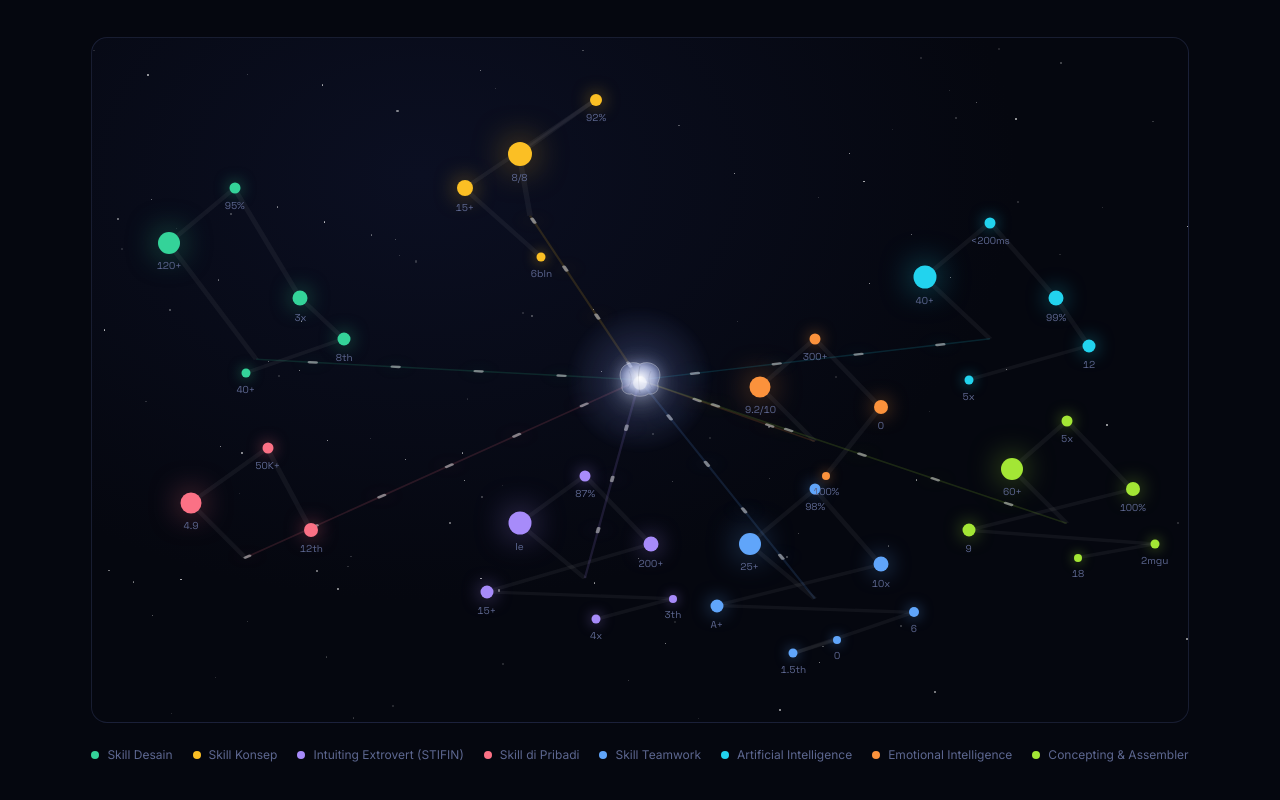
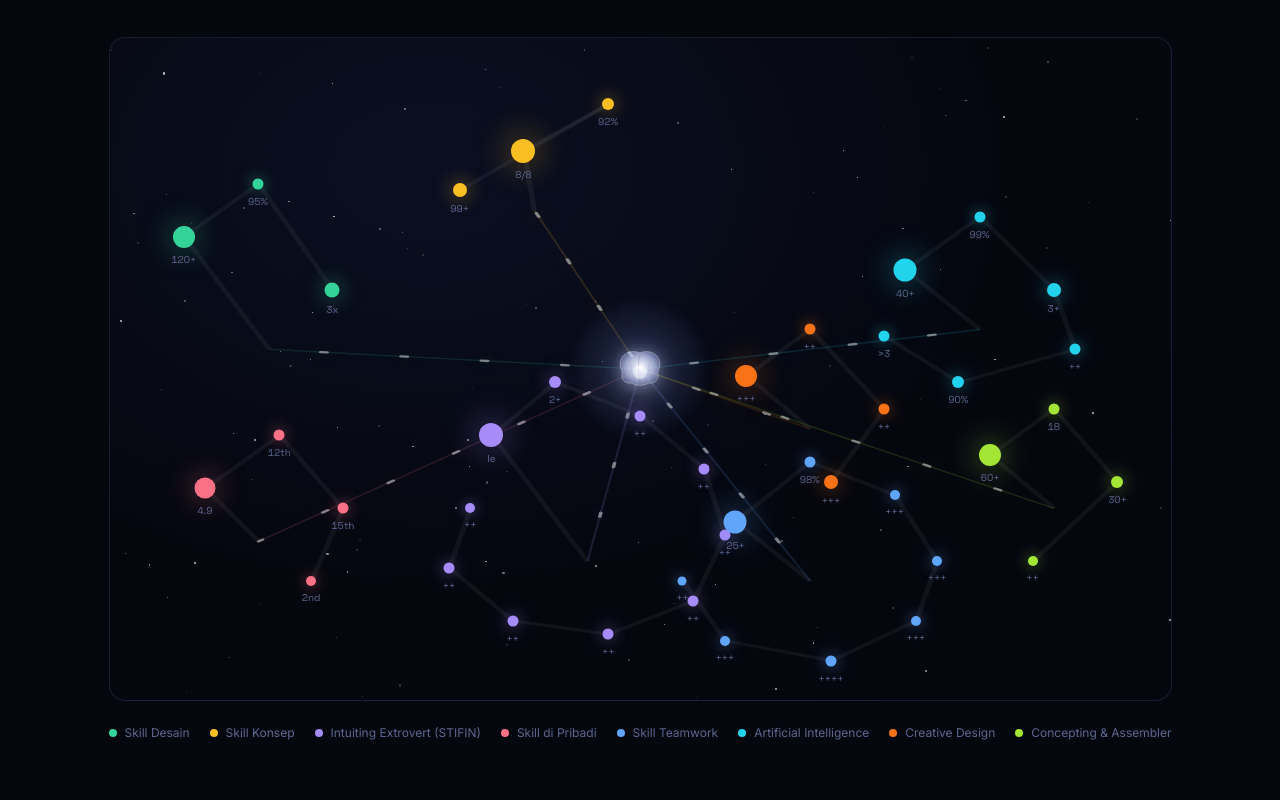
Before and after one commit to theartivator/cv-ihsanuddin, a React (Vite) app: page / in a window 1280 px wide. Shown: the part 1028-1828 px from the top of the page. Built offline with nearby package versions, Linux system fonts and the light colour scheme.

Commit message:
content: update ImpactProof metrics with real data from CV template

```diff
--- a/src/components/ImpactProof.jsx
+++ b/src/components/ImpactProof.jsx
@@ -6,80 +6,82 @@ const clusters = [
     id: "design", label: "Skill Desain", hex: "#34d399", anchor: { x: 15, y: 47 },
     nodes: [
       { dx: -8, dy: -17, size: 22, value: "120+", desc: "Proyek desain yang selesai dan dikirim ke klien." },
-      { dx: -2, dy: -25, size: 11, value: "95%", desc: "Desain disetujui pada iterasi pertama." },
-      { dx: 4, dy: -9, size: 15, value: "3x", desc: "Lebih cepat dari brief ke mockup final." },
-      { dx: 8, dy: -3, size: 13, value: "8th", desc: "Pengalaman merancang produk digital." },
-      { dx: -1, dy: 2, size: 9, value: "40+", desc: "Design system dan komponen library dibangun." },
+      { dx: -1, dy: -25, size: 11, value: "95%", desc: "Desain disetujui pada iterasi pertama." },
+      { dx: 6, dy: -9, size: 15, value: "3x", desc: "Lebih cepat dari brief ke mockup final." },
     ],
   },
   {
     id: "konsep", label: "Skill Konsep", hex: "#fbbf24", anchor: { x: 40, y: 26 },
     nodes: [
       { dx: -1, dy: -9, size: 24, value: "8/8", desc: "Konsep tervalidasi lewat riset sebelum eksekusi." },
-      { dx: 6, dy: -17, size: 12, value: "92%", desc: "Kesesuaian hasil akhir dengan ide awal." },
-      { dx: -6, dy: -4, size: 16, value: "15+", desc: "Kerangka berpikir (framework) yang disusun." },
-      { dx: 1, dy: 6, size: 9, value: "6bln", desc: "Rata-rata konsep tetap relevan tanpa revisi besar." },
+      { dx: 7, dy: -16, size: 12, value: "92%", desc: "Kesesuaian hasil akhir dengan ide awal." },
+      { dx: -7, dy: -3, size: 14, value: "99+", desc: "Mind mapping melihat masalah yang harus diselesaikan." },
     ],
   },
   {
     id: "intuit", label: "Intuiting Extrovert (STIFIN)", hex: "#a78bfa", anchor: { x: 45, y: 79 },
     nodes: [
-      { dx: -6, dy: -8, size: 23, value: "Ie", desc: "Tipe mesin kecerdasan hasil tes STIFIN." },
-      { dx: 0, dy: -15, size: 11, value: "87%", desc: "Akurasi membaca karakter dan potensi tim." },
-      { dx: 6, dy: -5, size: 15, value: "200+", desc: "Individu yang telah dipetakan potensinya." },
-      { dx: -9, dy: 2, size: 13, value: "15+", desc: "Kombinasi tipe kepribadian yang dipetakan." },
-      { dx: 8, dy: 3, size: 8, value: "3th", desc: "Rutin memperbarui pemetaan potensi tim tiap tahun." },
-      { dx: 1, dy: 6, size: 9, value: "4x", desc: "Kecepatan mengambil keputusan intuitif." },
+      { dx: -9, dy: -19, size: 24, value: "Ie", desc: "Tipe mesin kecerdasan hasil tes STIFIN." },
+      { dx: -3, dy: -27, size: 12, value: "2+", desc: "Individu yang telah dipetakan potensinya." },
+      { dx: 5, dy: -22, size: 11, value: "++", desc: "Reformer" },
+      { dx: 11, dy: -14, size: 11, value: "++", desc: "Quality" },
+      { dx: 13, dy: -4, size: 11, value: "++", desc: "Assembler" },
+      { dx: 10, dy: 6, size: 11, value: "++", desc: "Innovation" },
+      { dx: 2, dy: 11, size: 11, value: "++", desc: "Forecaster" },
+      { dx: -7, dy: 9, size: 11, value: "++", desc: "Solver" },
+      { dx: -13, dy: 1, size: 11, value: "++", desc: "Genuine" },
+      { dx: -11, dy: -8, size: 10, value: "++", desc: "Benchmarker" },
     ],
   },
   {
     id: "pribadi", label: "Skill di Pribadi", hex: "#fb7185", anchor: { x: 14, y: 76 },
     nodes: [
       { dx: -5, dy: -8, size: 21, value: "4.9", desc: "Rating personal branding dari rekan & klien." },
-      { dx: 2, dy: -16, size: 11, value: "50K+", desc: "Jangkauan total konten dan portofolio personal." },
-      { dx: 6, dy: -4, size: 14, value: "12th", desc: "Konsistensi jejak rekam personal." },
+      { dx: 2, dy: -16, size: 11, value: "12th", desc: "Konsistensi jejak rekam personal." },
+      { dx: 8, dy: -5, size: 11, value: "15th", desc: "As Graphic designer" },
+      { dx: 5, dy: 6, size: 10, value: "2nd", desc: "Month Deep Dive AI" },
     ],
   },
   {
     id: "team", label: "Skill Teamwork", hex: "#60a5fa", anchor: { x: 66, y: 82 },
     nodes: [
-      { dx: -6, dy: -8, size: 22, value: "25+", desc: "Tim lintas fungsi yang pernah dipimpin/didampingi." },
-      { dx: 0, dy: -16, size: 11, value: "98%", desc: "Tingkat retensi anggota dalam tim yang sama." },
-      { dx: 6, dy: -5, size: 15, value: "10x", desc: "Proyek kolaborasi selesai tepat waktu." },
-      { dx: -9, dy: 1, size: 13, value: "A+", desc: "Predikat kolaborasi dari review 360°." },
-      { dx: 9, dy: 2, size: 10, value: "6", desc: "Departemen berbeda yang pernah diajak kerja sama." },
-      { dx: -2, dy: 8, size: 9, value: "1.5th", desc: "Rata-rata masa kerja sama dengan tiap tim." },
-      { dx: 2, dy: 6, size: 8, value: "0", desc: "Konflik tim yang dibiarkan tak terselesaikan." },
+      { dx: -7, dy: -9, size: 23, value: "25+", desc: "Tim lintas fungsi yang pernah dipimpin/didampingi." },
+      { dx: 0, dy: -18, size: 11, value: "98%", desc: "Tingkat retensi anggota dalam tim yang sama." },
+      { dx: 8, dy: -13, size: 10, value: "+++", desc: "Responsible" },
+      { dx: 12, dy: -3, size: 10, value: "+++", desc: "Listener" },
+      { dx: 10, dy: 6, size: 10, value: "+++", desc: "Management Conflict" },
+      { dx: 2, dy: 12, size: 11, value: "++++", desc: "Problem Solver" },
+      { dx: -8, dy: 9, size: 10, value: "+++", desc: "Agile" },
+      { dx: -12, dy: 0, size: 9, value: "++", desc: "Adaptive" },
     ],
   },
   {
     id: "ai", label: "Artificial Intelligence", hex: "#22d3ee", anchor: { x: 82, y: 44 },
     nodes: [
-      { dx: -6, dy: -9, size: 23, value: "40+", desc: "Tools/alur kerja berbasis AI yang dibangun." },
-      { dx: 0, dy: -17, size: 11, value: "<200ms", desc: "Rata-rata waktu respons sistem AI." },
-      { dx: 6, dy: -6, size: 15, value: "99%", desc: "Akurasi proses yang diotomasi." },
-      { dx: 9, dy: 1, size: 13, value: "12", desc: "Model/API berbeda yang telah diintegrasikan." },
-      { dx: -2, dy: 6, size: 9, value: "5x", desc: "Peningkatan efisiensi kerja setelah AI diterapkan." },
+      { dx: -7, dy: -9, size: 23, value: "40+", desc: "Tools/alur kerja berbasis AI yang dibangun." },
+      { dx: 0, dy: -17, size: 11, value: "99%", desc: "Akurasi proses yang diotomasi." },
+      { dx: 7, dy: -6, size: 14, value: "3+", desc: "User Artificial Intelligence LLM" },
+      { dx: 9, dy: 3, size: 11, value: "++", desc: "N8N Automation Workflow" },
+      { dx: -2, dy: 8, size: 12, value: "90%", desc: "Menuju Automasi System Kerja" },
+      { dx: -9, dy: 1, size: 11, value: ">3", desc: "Build AI Agent dengan Hermes" },
     ],
   },
   {
-    id: "eq", label: "Emotional Intelligence", hex: "#fb923c", anchor: { x: 66, y: 59 },
+    id: "creative", label: "Creative Design", hex: "#f97316", anchor: { x: 66, y: 59 },
     nodes: [
-      { dx: -5, dy: -8, size: 21, value: "9.2/10", desc: "Skor kecerdasan emosional dari asesmen tim." },
-      { dx: 0, dy: -15, size: 11, value: "300+", desc: "Sesi mediasi & mentoring yang difasilitasi." },
-      { dx: 6, dy: -5, size: 14, value: "0", desc: "Eskalasi konflik yang tak tertangani baik." },
-      { dx: 1, dy: 5, size: 8, value: "100%", desc: "Anggota tim merasa didengar (survei internal)." },
+      { dx: -6, dy: -8, size: 22, value: "+++", desc: "Brand Identity" },
+      { dx: 0, dy: -15, size: 11, value: "++", desc: "Logo Design" },
+      { dx: 7, dy: -3, size: 11, value: "++", desc: "Program & Events" },
+      { dx: 2, dy: 8, size: 14, value: "+++", desc: "Social Media Management" },
     ],
   },
   {
     id: "assembler", label: "Concepting & Assembler", hex: "#a3e635", anchor: { x: 89, y: 71 },
     nodes: [
-      { dx: -5, dy: -8, size: 22, value: "60+", desc: "Sistem/komponen berbeda berhasil dirakit jadi satu." },
-      { dx: 0, dy: -15, size: 11, value: "5x", desc: "Kecepatan dari konsep ke prototipe jalan." },
-      { dx: 6, dy: -5, size: 14, value: "100%", desc: "Modul yang dapat dipakai ulang lintas proyek." },
-      { dx: -9, dy: 1, size: 13, value: "9", desc: "Kategori sistem berbeda yang berhasil diintegrasikan." },
-      { dx: 9, dy: 3, size: 9, value: "2mgu", desc: "Rata-rata waktu dari ide ke sistem berjalan." },
-      { dx: 1, dy: 5, size: 8, value: "18", desc: "Produk end-to-end yang dirilis." },
+      { dx: -6, dy: -8, size: 22, value: "60+", desc: "Sistem/komponen berbeda berhasil dirakit jadi satu." },
+      { dx: 0, dy: -15, size: 11, value: "18", desc: "Produk end-to-end yang dirilis." },
+      { dx: 6, dy: -4, size: 12, value: "30+", desc: "Tata kelola disusun." },
+      { dx: -2, dy: 8, size: 10, value: "++", desc: "System Integrasi" },
     ],
   },
 ];
```
